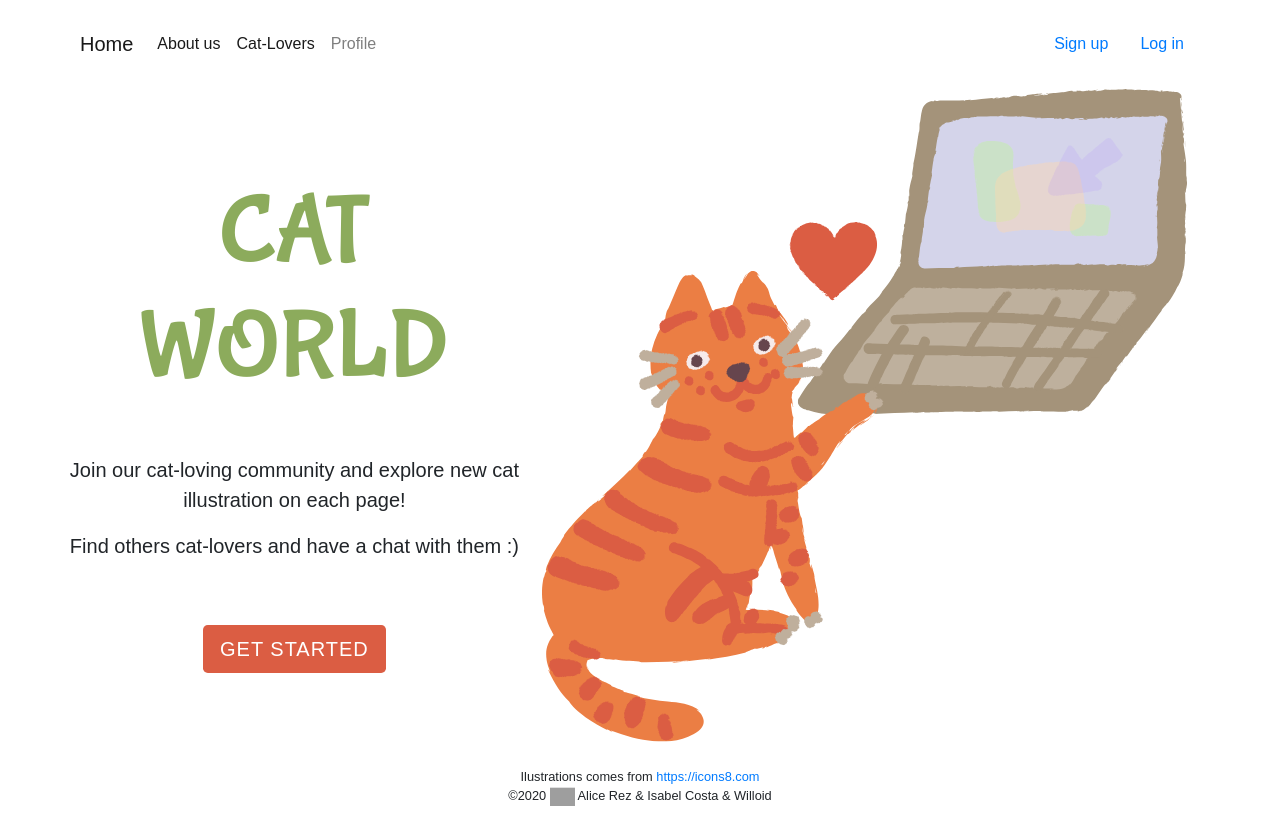
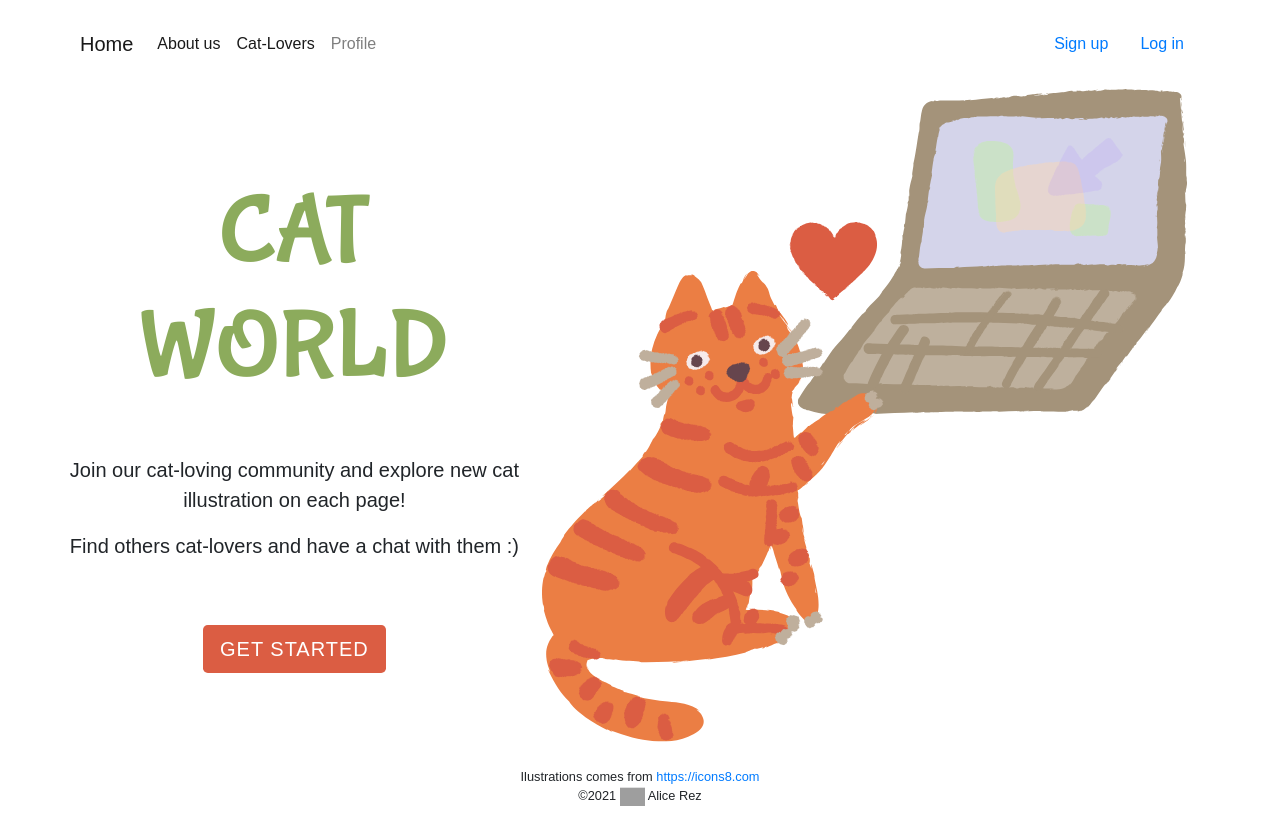
Before and after one commit to Alice-Rez/cat-world-fullstack-registration, a React (Create React App) app in the folder client/: page /home in a window 1280 px wide. Built offline with nearby package versions, Linux system fonts and the light colour scheme; grey boxes are pictures that could not be loaded.

Commit message:
changed copyright

```diff
--- a/client/src/components/Footer.jsx
+++ b/client/src/components/Footer.jsx
@@ -9,8 +9,8 @@ export default function Footer() {
         <a href="https://icons8.com">https://icons8.com</a>
       </p>
       <p>
-        &#169;2020 <img className="logo" src={logo} alt="Alice Rez logo" />{" "}
-        Alice Rez & Isabel Costa & Willoid
+        &#169;2021 <img className="logo" src={logo} alt="Alice Rez logo" />{" "}
+        Alice Rez
       </p>
     </footer>
   );
```
